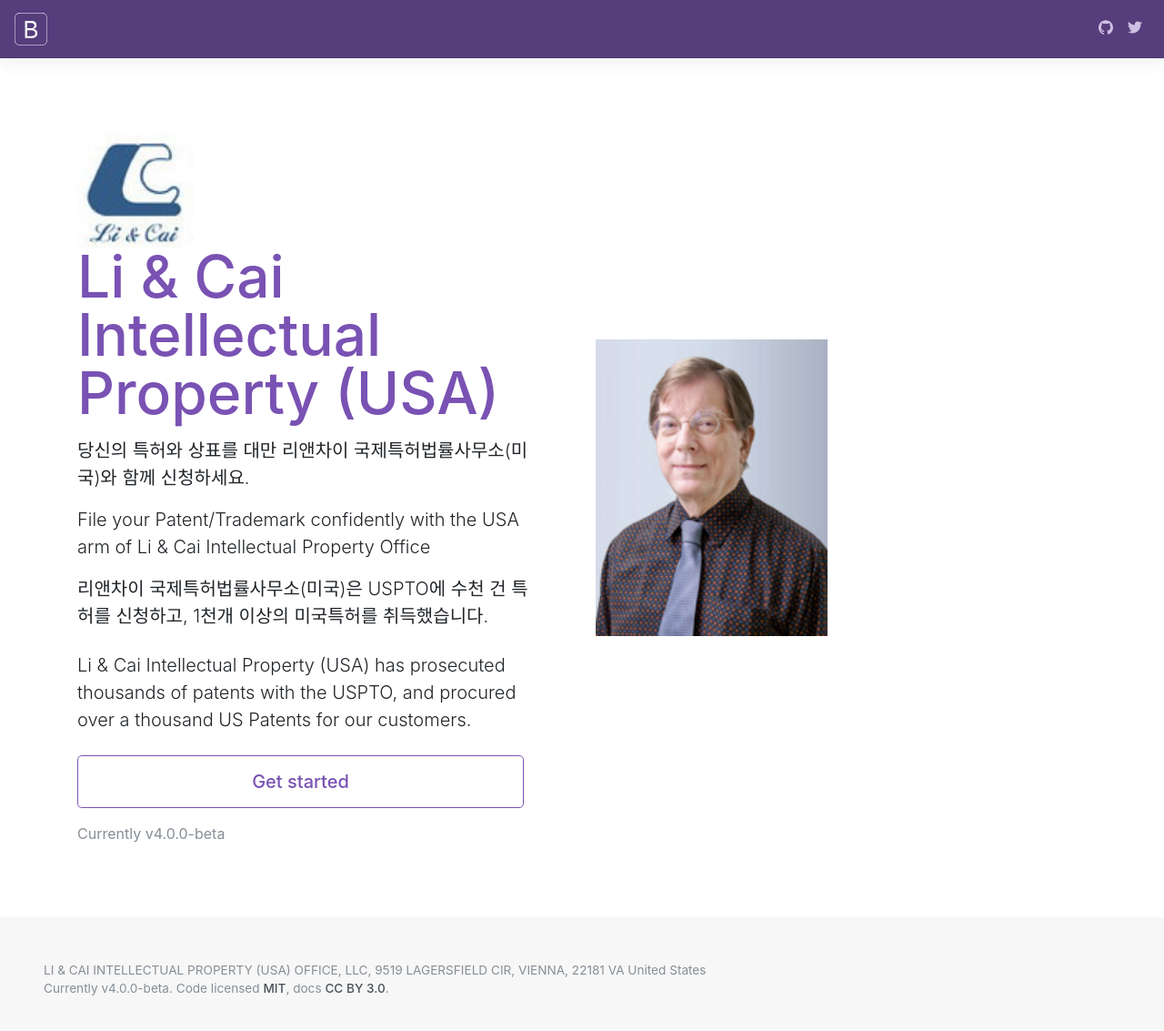
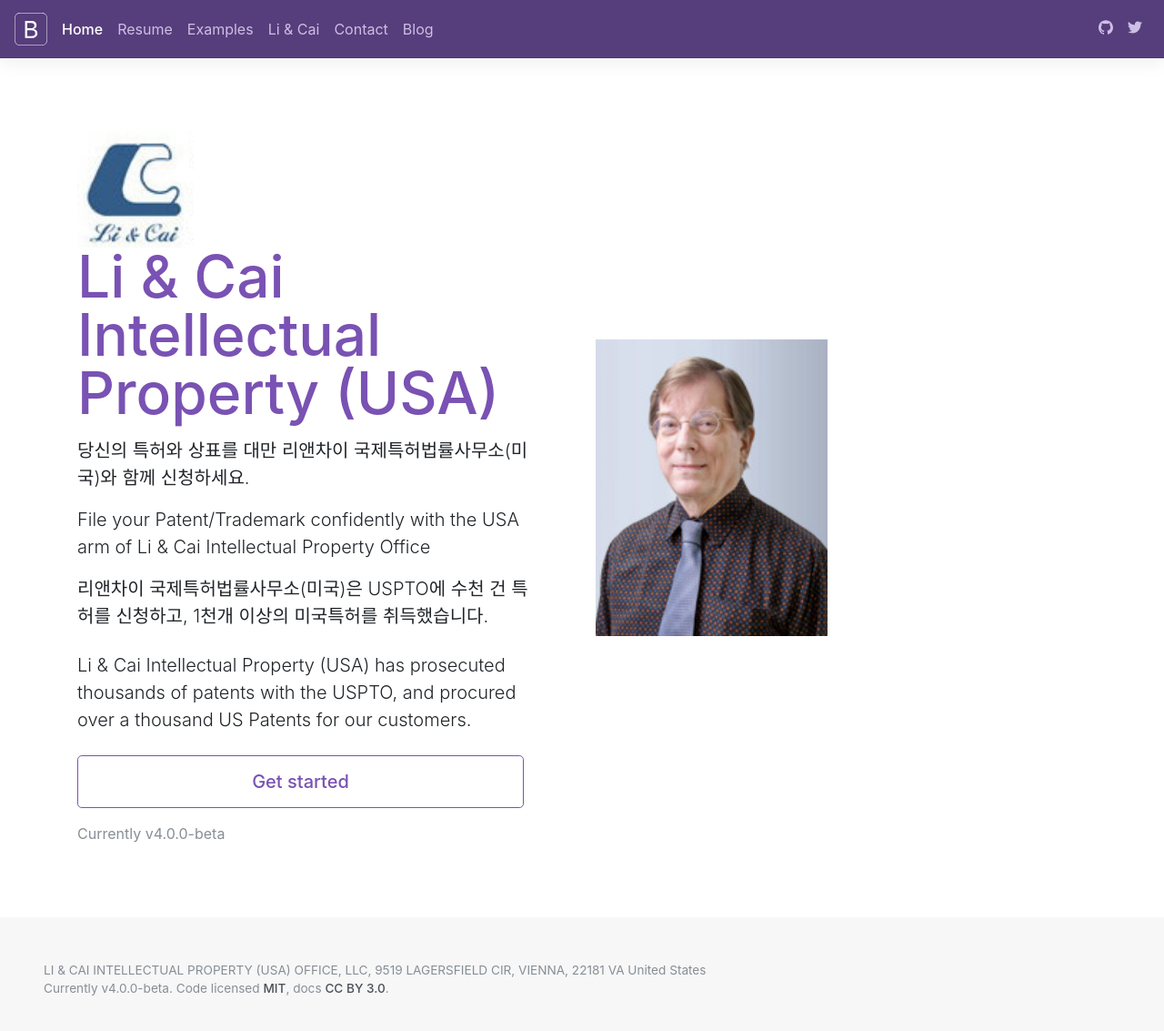
Before and after one commit to fliptop2/patent-javascript-ouicards, a Jekyll site: the page index.html, which Jekyll copies as it is, in a window 1280 px wide and 1144 px high. Shown: the top 1133 px of the window at 91% size. Built offline with Jekyll 4.4.1, drawn with Linux system fonts in a browser that asks for light colours; nearby versions of some CDN libraries; comment, search, counter and statistics services are not loaded.

Commit message:
Update index.html

```diff
--- a/index.html
+++ b/index.html
@@ -83,7 +83,7 @@
 
   </a>
 
-  <!-- <div class="navbar-nav-scroll">
+  <div class="navbar-nav-scroll">
     <ul class="navbar-nav bd-navbar-nav flex-row">
       <li class="nav-item">
         <a class="nav-link active" href="/" onclick="ga('send', 'event', 'Navbar', 'Community links', 'Bootstrap');">Home</a>
@@ -104,7 +104,7 @@
         <a class="nav-link" href="https://www.ptab.us/" onclick="ga('send', 'event', 'Navbar', 'Community links', 'Blog');" target="_blank" rel="noopener">Blog</a>
       </li>
     </ul>
-  </div> -->
+  </div>
   <ul class="navbar-nav flex-row ml-md-auto d-none d-md-flex">
     <li class="nav-item">
       <a class="nav-link p-2" href="https://github.com/fliptop2/" target="_blank" rel="noopener" aria-label="GitHub">
@@ -194,7 +194,7 @@
   });
 </script>
 <!-- Start of StatCounter Code for Default Guide -->
-<!-- <script type="text/javascript">
+<script type="text/javascript">
 var sc_project=11571186;
 var sc_invisible=0;
 var sc_security="3e1d7278";
@@ -208,7 +208,7 @@
 Made Easy - StatCounter" href="http://statcounter.com/"
 target="_blank"><img class="statcounter"
 src="//c.statcounter.com/11571186/0/3e1d7278/0/" alt="Web
-Analytics Made Easy - StatCounter"></a></div></noscript>  -->
+Analytics Made Easy - StatCounter"></a></div></noscript>
 <!-- End of StatCounter Code for Default Guide -->
     <script async defer src="//assets.pinterest.com/js/pinit.js"></script>
   </body>
```
